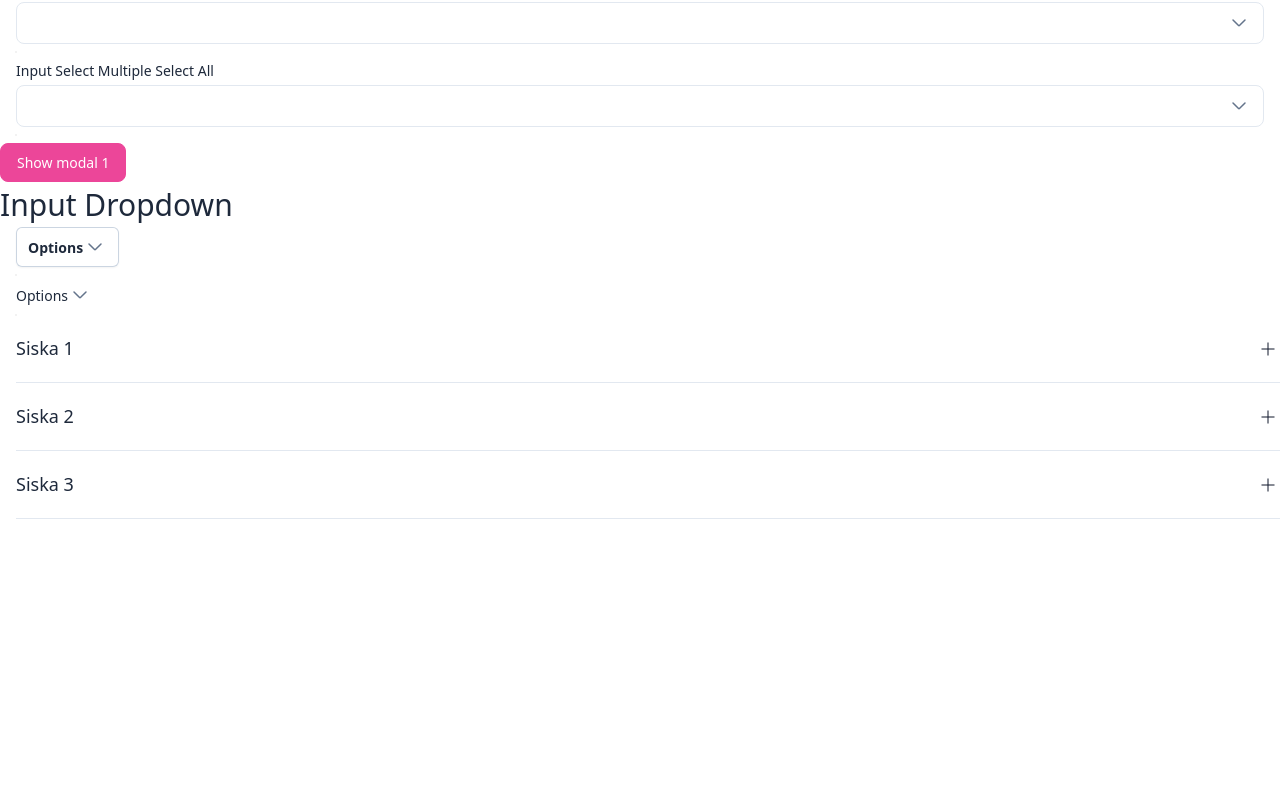
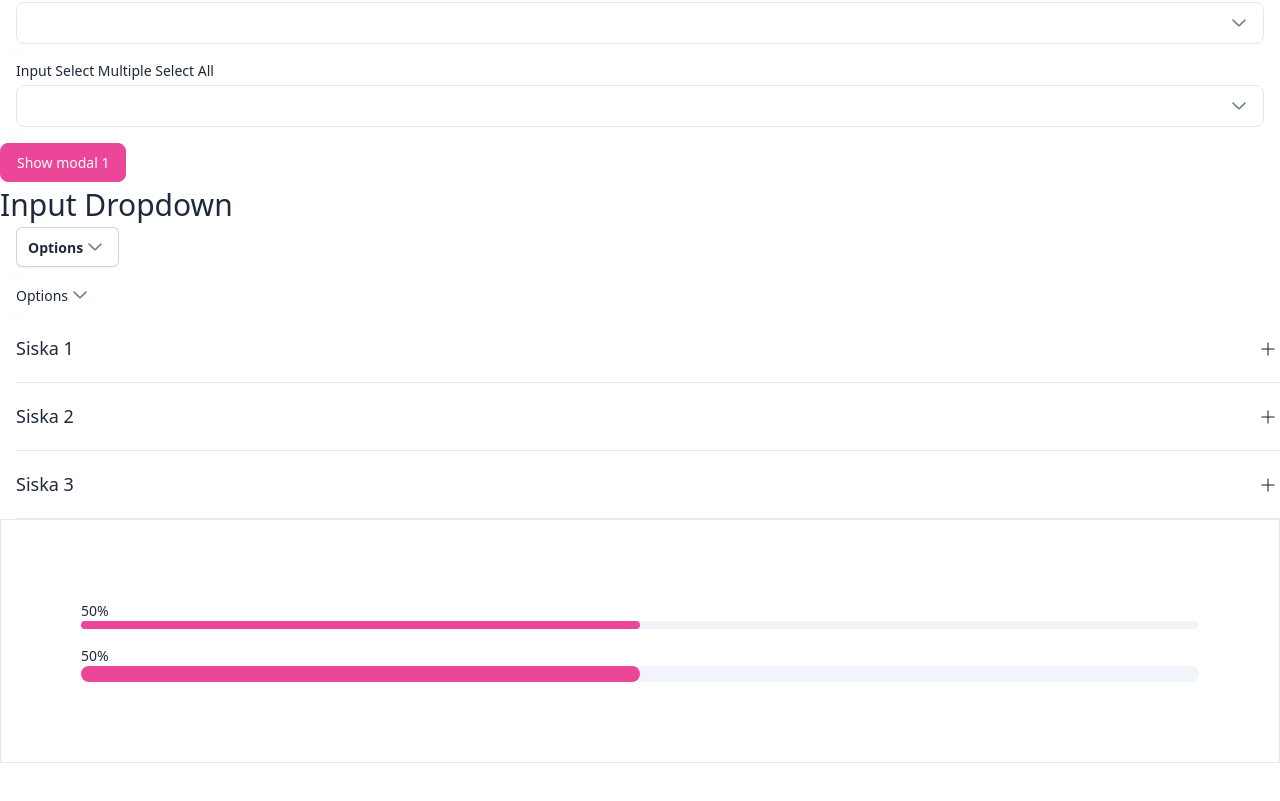
Before and after one commit to siska199/pp-w-code-base-react, a React (Vite) app in the folder react/: page / in a window 1280 px wide. Shown: the part 3675-4476 px from the top of the page. After the commit the page ends 4438 px from the top, so only its background shows below. Built offline with nearby package versions, Linux system fonts and the light colour scheme.

Commit message:
add compoennt progress bar

```diff
--- a/react/src/App.tsx
+++ b/react/src/App.tsx
@@ -3,13 +3,15 @@ import ExampleButton from "@components/examples/ExampleButton"
 import ExampleDropdown from "@components/examples/ExampleDropdown"
 import ExampleInput from "@components/examples/ExampleInput"
 import ExampleModal from "@components/examples/ExampleModal"
+import ExampleProgressbar from "@components/examples/ExampleProgressbar"
 const App = () => {
   return (
     <>
-      <ExampleButton/>
-      <ExampleInput/>
-      <ExampleModal/>
-      <ExampleDropdown/>
+      <ExampleButton />
+      <ExampleInput />
+      <ExampleModal />
+      <ExampleDropdown />
+      <ExampleProgressbar />
     </>
   )
 }
--- a/react/src/components/examples/ExampleDropdown.tsx
+++ b/react/src/components/examples/ExampleDropdown.tsx
@@ -10,7 +10,7 @@ const ExampleDropdown = () => {
         <>
 
             <h5>Input Dropdown</h5>
-            <div className="ml-[1rem] h-[50rem] flex-col flex gap-4">
+            <div className="ml-[1rem]  flex-col flex gap-4">
                 <DropdownBase label={"Options"} onClick={handleOnClick} options={[{ label: "Siska 1", value: "Siska" }, { label: "Siska 2", value: "Siska" }, { label: "Siska 3", value: "Siska" }]} />
                 <DropdownBase isDefaultStyle={false} label={"Options"} onClick={handleOnClick} options={[{ label: "Siska 1", value: "Siska" }, { label: "Siska 2", value: "Siska" }, { label: "Siska 3", value: "Siska" }]} />
                 <DropdownFloating options={[{ label: "Siska 1", value: "Siska" }, { label: "Siska 2", value: "Siska" }, { label: "Siska 3", value: "Siska" }]}/>
--- /dev/null
+++ b/react/src/components/examples/ExampleProgressbar.tsx
@@ -0,0 +1,13 @@
+import Progressbar from "@components/ui/Progressbar"
+
+const ExampleProgressbar = () => {
+    return (
+        <div className="w-full border p-[5rem] flex flex-col gap-4">
+            <Progressbar value={50} valueTotal={100} size="small"/>
+            <Progressbar value={50} valueTotal={100} />
+
+        </div>
+    )
+}
+
+export default ExampleProgressbar
--- /dev/null
+++ b/react/src/components/ui/Progressbar.tsx
@@ -0,0 +1,50 @@
+
+interface TProps {
+    value: number;
+    valueTotal: number;
+    customeClass?: {
+        container?: string;
+        containerProgressbar?: string;
+        progressbar?: string;
+        containerLabel?: string;
+        label?: string;
+    };
+    size?: "small" | "base"
+}
+
+const Progressbar = (props: TProps) => {
+    const { value, valueTotal, customeClass, size = "base" } = props;
+    const percentage = (value / valueTotal) * 100
+
+    // >>-Animation Progress bar
+    // const [width, setWidth] = useState(0);
+    // useEffect(() => {
+    //     const interval = setInterval(() => {
+    //         const nextWidth = width + 10;
+    //         if (nextWidth <= 100) {
+    //             setWidth(nextWidth);
+    //         } else {
+    //             setWidth(0);
+    //         }
+    //     }, 500);
+
+    //     return () => clearInterval(interval);
+    // }, [width, valueTotal]);
+
+    return (
+        <div className={`${customeClass?.container} `}>
+            <label className={`${customeClass?.label} `}>
+                {percentage}%
+            </label>
+            <div className={`bg-gray-100 w-full rounded-full min-w-[5rem] ${size === "small" ? "h-[8px]" : "h-[16px]"} ${customeClass?.containerProgressbar}`} >
+                <div
+                    style={{ width: `${percentage}%` }}
+                    className={`bg-primary text-center text-white h-full transition-all duration-300 rounded-full ${customeClass?.progressbar}`}
+                >
+                </div>
+            </div>
+        </div>
+    );
+}
+
+export default Progressbar;
```
